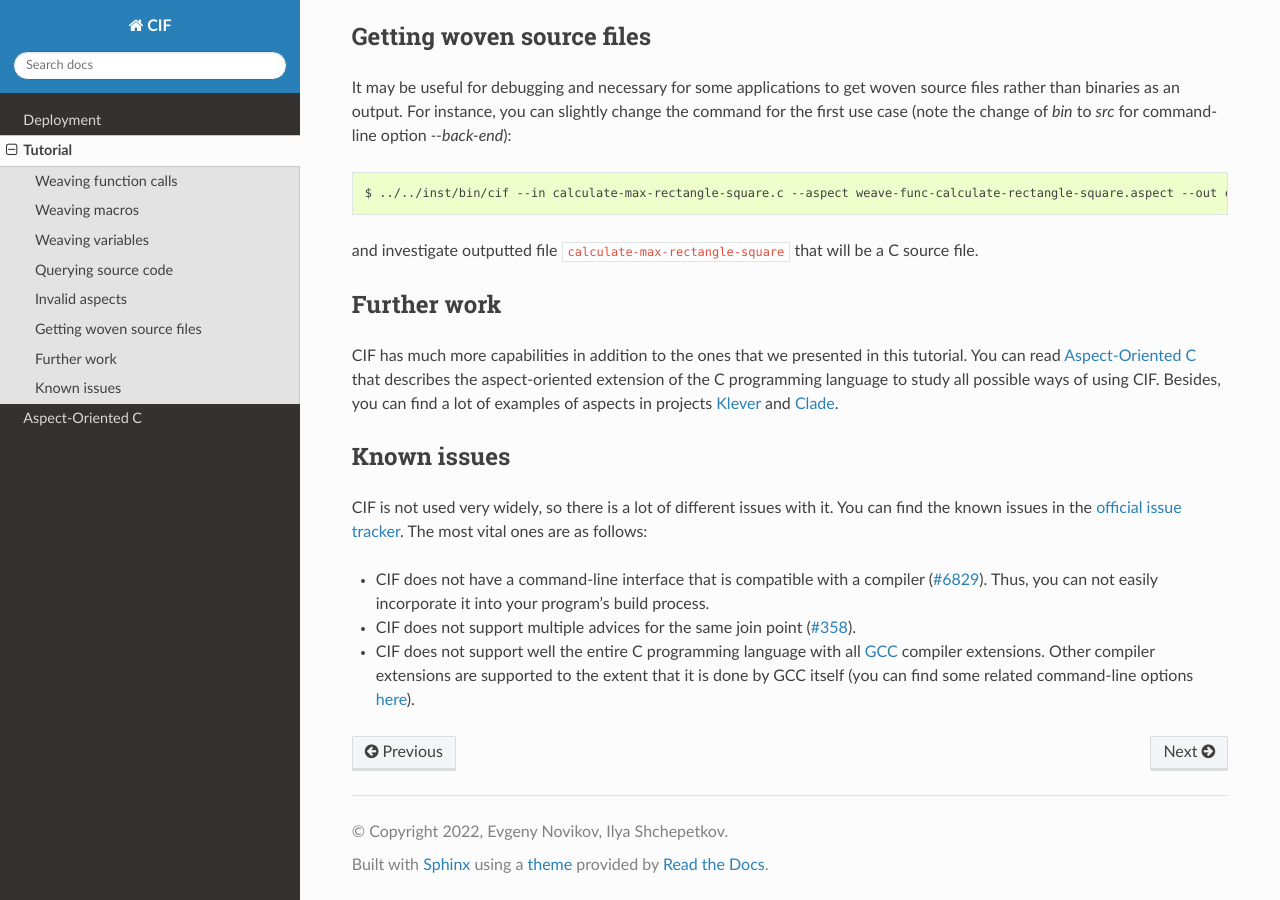
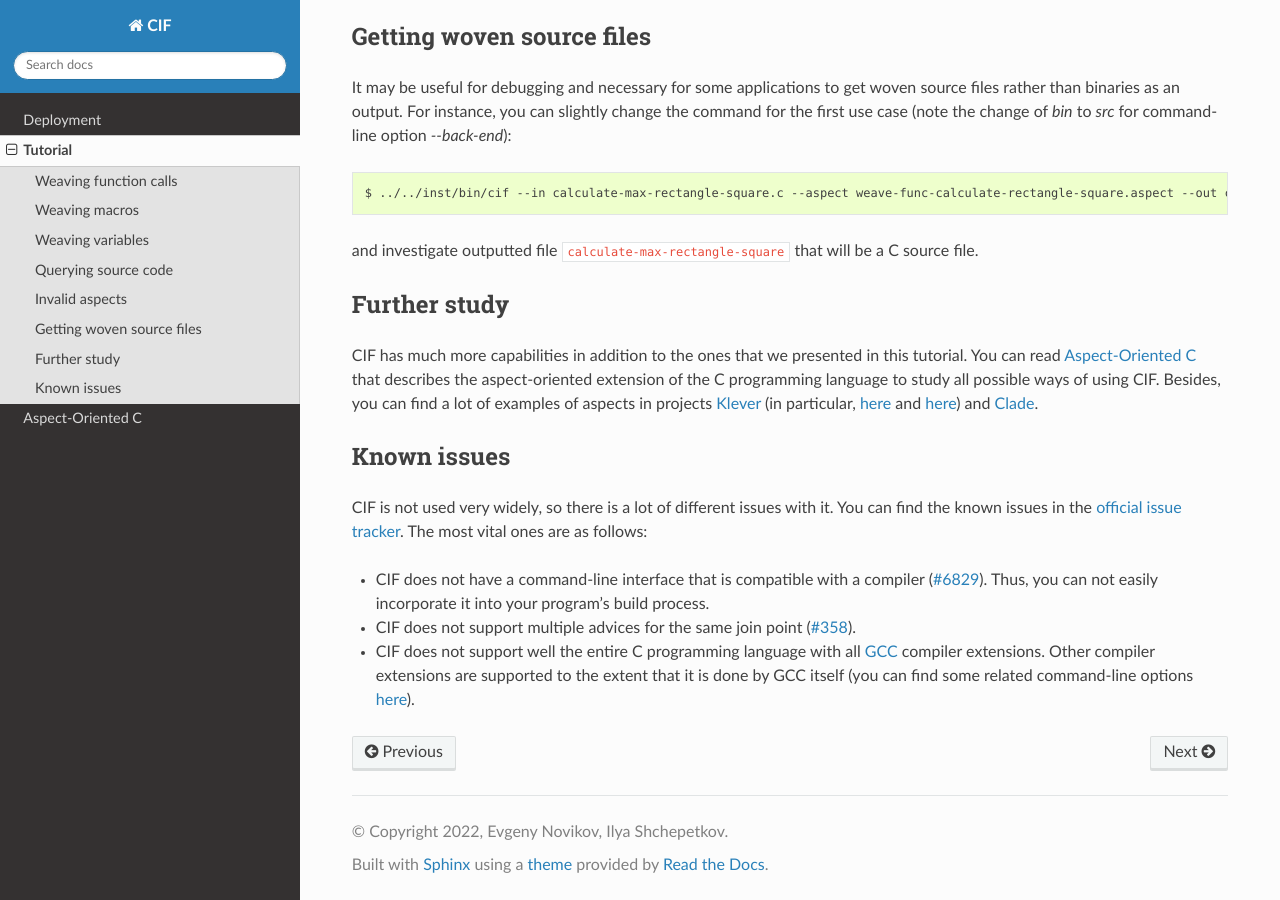
Before and after one commit to ldv-klever/cif, a Sphinx documentation site: the page built from docs/tutorial.rst, in a window 1280 px wide and 900 px high, scrolled down 3680 px. Built offline with Sphinx 7.4.7 and the Read the Docs theme 2.0.0, drawn with Linux system fonts in a browser that asks for light colours.

Commit message:
Add links to pages with Klever's documentation describing aspects

```diff
--- a/docs/tutorial.rst
+++ b/docs/tutorial.rst
@@ -176,14 +176,15 @@ command-line option *\--back-end*)::
 
 and investigate outputted file :file:`calculate-max-rectangle-square` that will be a C source file.
 
-Further work
-------------
+Further study
+-------------
 
 CIF has much more capabilities in addition to the ones that we presented in this tutorial.
 You can read :ref:`aoc` that describes the aspect-oriented extension of the C programming language to study all possible
 ways of using CIF.
-Besides, you can find a lot of examples of aspects in projects `Klever <https://forge.ispras.ru/projects/klever>`__ and
-`Clade <https://github.com/17451k/clade>`__.
+Besides, you can find a lot of examples of aspects in projects `Klever <https://forge.ispras.ru/projects/klever>`__ (in
+particular, `here <https://klever.readthedocs.io/en/latest/dev_common_api_models.html>`__ and
+`here <https://klever.readthedocs.io/en/latest/dev_req_specs.html>`__) and `Clade <https://github.com/17451k/clade>`__.
 
 Known issues
 ------------
```
